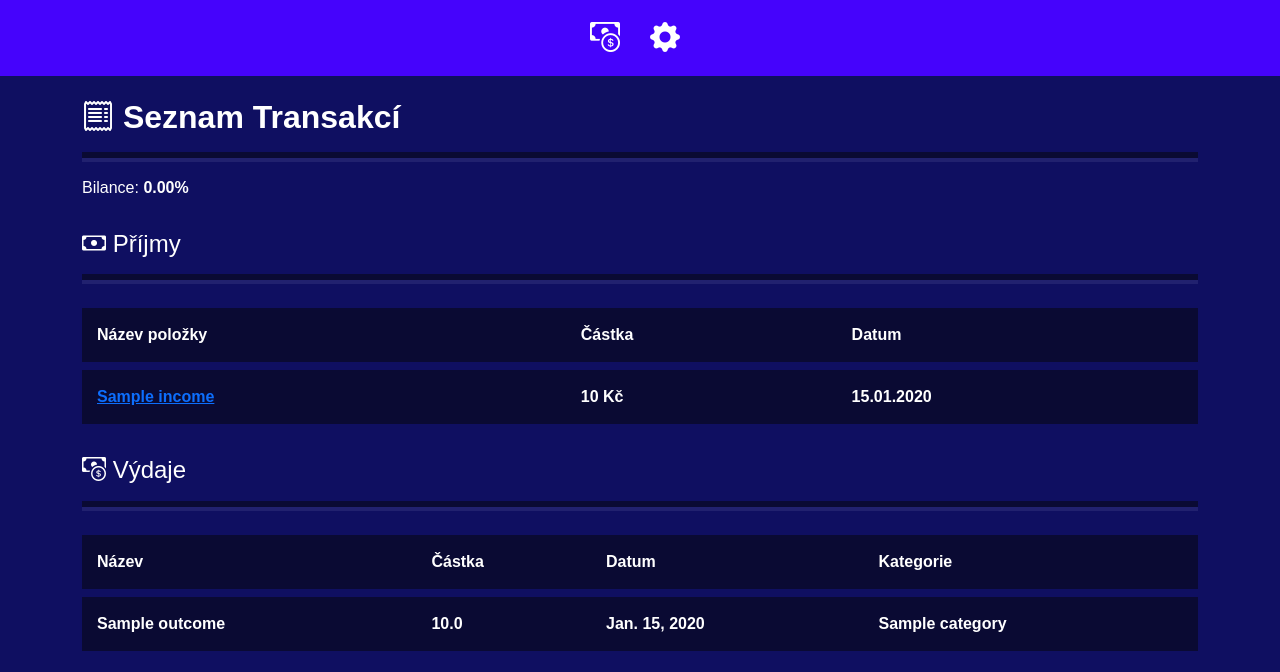
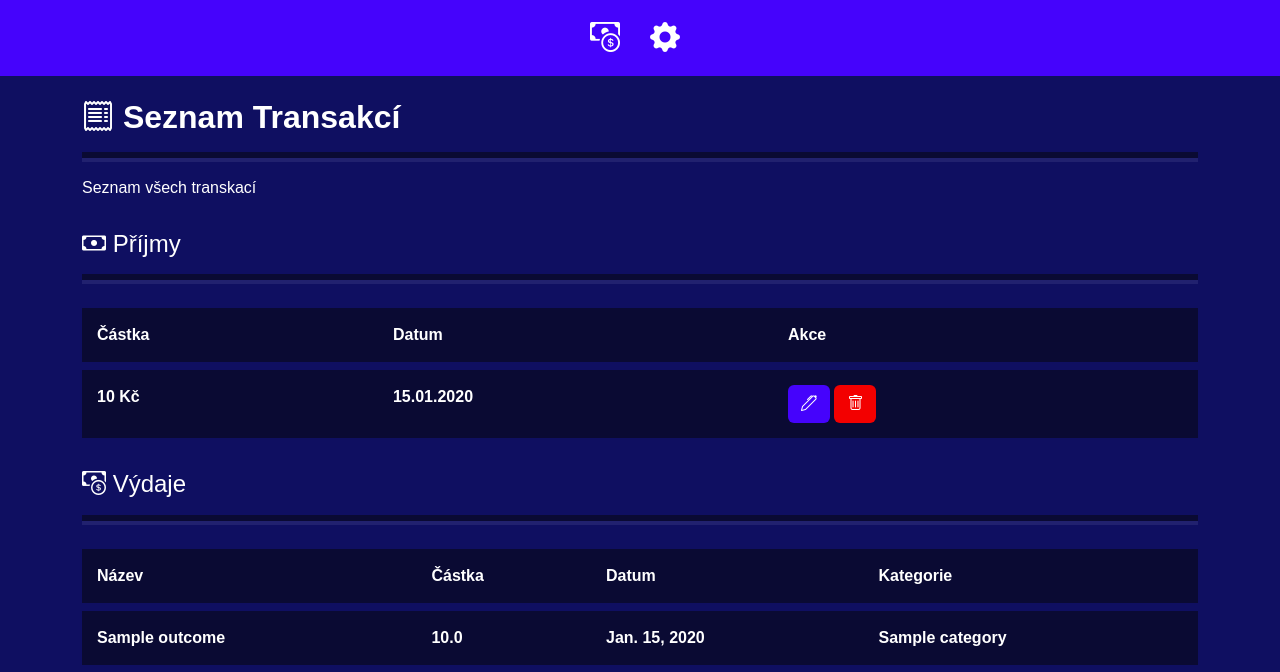
Before and after one commit to Postaczech2021/Finance, a Django app: page /list/ in a window 1280 px wide. Shown: the top 672 px of the page. Run offline with Django 5.2, Linux system fonts and the light colour scheme; tables that the repository leaves empty hold one stand-in row (values such as "Sample post").

Commit message:
change a little

```diff
--- a/finance_project/finance_app/templates/base.html
+++ b/finance_project/finance_app/templates/base.html
@@ -37,6 +37,13 @@ color:white;
 }
 label {font-weight:bold;
 margin-bottom:5px;
+
+}
+
+.dangerbtn {
+
+     background-color: #f30000 !important;
+    color:white;
 
 }
     .darkbtn {
--- a/finance_project/finance_app/templates/confirm_delete.html
+++ b/finance_project/finance_app/templates/confirm_delete.html
@@ -10,6 +10,6 @@
         {% csrf_token %}
         <button type="submit">Yes, delete</button>
     </form>
-    <a href="{% url 'income_list' %}">Cancel</a>
+    <a href="{% url 'list_transactions' %}">Cancel</a>
 </body>
 </html>
--- a/finance_project/finance_app/templates/list.html
+++ b/finance_project/finance_app/templates/list.html
@@ -7,35 +7,41 @@
     <hr class="hr-secondary">
 </div>
 
-<h6 class="py-3">Bilance: <strong>{{ balance|floatformat:2 }}%</strong></h6>
+<h6 class="py-3">Seznam všech transkací</h6>
+
+
 <h4 class="py-2"><i class="bi bi-cash"></i> Příjmy</h4>
       <div class="hr-container">
     <hr class="hr-main">
     <hr class="hr-secondary">
 </div>
+{% if no_incomes %}
+    <p class="py-3">Žádné příjmy</p>
+{% else %}
 <table class="table mt-4">
     <thead>
         <tr>
 
-            <th>Název položky</th>
             <th>Částka</th>
             <th>Datum</th>
+            <th>Akce</th>
 
         </tr>
     </thead>
     <tbody>
         {% for item in incomes %}
-            <form method="POST">
-            {% csrf_token %}
-            <td><a href='{% url 'edit_income' item.id  %}'>{{ item.name }}</a></td>
-            </form>
+
             <td>{{ item.amount|floatformat:0 }} Kč</td>
             <td>{{ item.date|date:"d.m.Y" }}</td>
+            <td><a class="btn darkbtn" href='{% url 'edit_income' item.id  %}'><i class="bi bi-pen"></i></a>
+            <a class="btn dangerbtn" href='{% url 'delete_income' item.id  %}'><i class="bi bi-trash"></i></a>
+            </td>
 
         </tr>
         {% endfor %}
     </tbody>
 </table>
+{% endif %}
 
 <h4 class="py-2"><i class="bi bi-cash-coin"></i> Výdaje</h4>
       <div class="hr-container">
--- a/finance_project/finance_app/views.py
+++ b/finance_project/finance_app/views.py
@@ -38,15 +38,10 @@ def list_transactions(request):
     incomes = Income.objects.all()
     outcomes = Outcome.objects.all()
 
-    total_income = sum(income.amount for income in incomes)
-    total_outcome = sum(outcome.amount for outcome in outcomes)
-
-    balance = (total_income - total_outcome) / total_income * 100 if total_income else 0
-
     context = {
         'incomes': incomes,
         'outcomes': outcomes,
-        'balance': balance
+        'no_incomes': not incomes.exists()
     }
 
     return render(request, 'list.html', context)
@@ -64,11 +59,9 @@ def edit_income(request, income_id):
     return render(request, 'edit_income.html', {'form': form})
 
 def delete_income(request, income_id):
-    income = get_object_or_404(Income, id=income_id)
-    if request.method == 'POST':
-        income.delete()
-        return redirect('list')
-    return render(request, 'confirm_delete.html', {'item': income})
+    income = Income.objects.get(pk=income_id)
+    income.delete()
+    return redirect('list_transactions')
 
 def edit_outcome(request, outcome_id):
     outcome = get_object_or_404(Outcome, id=outcome_id)
```
